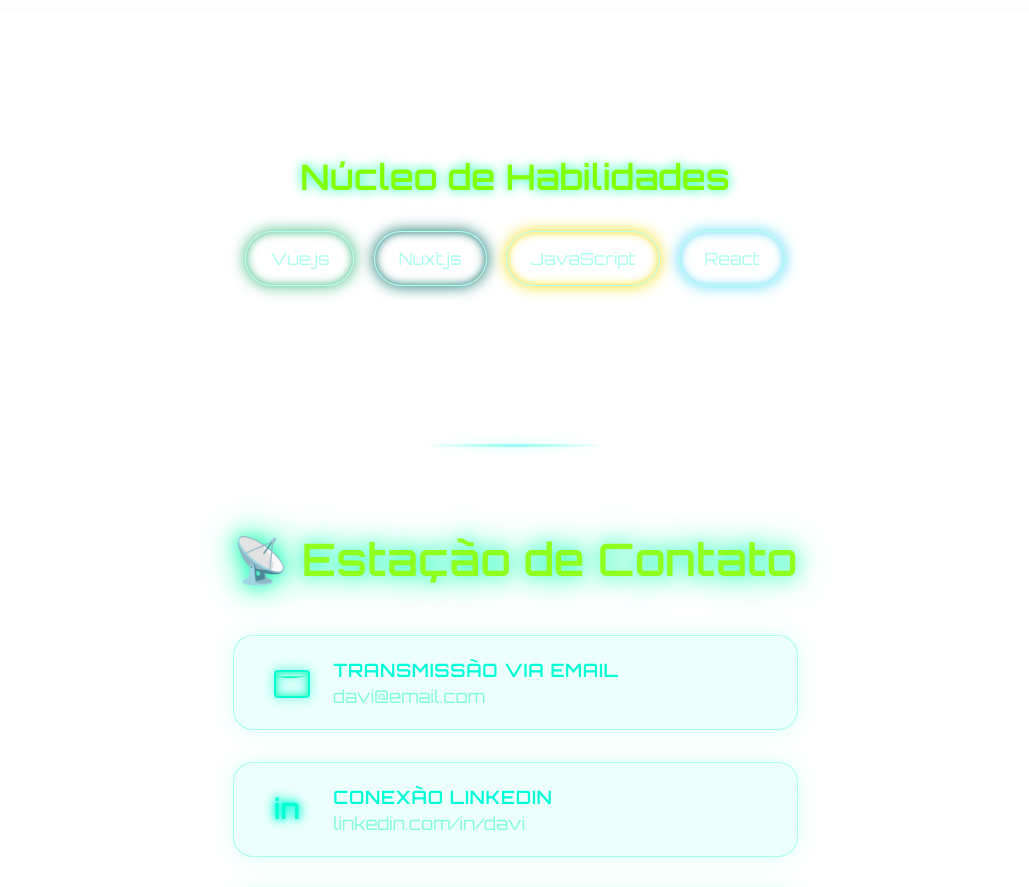
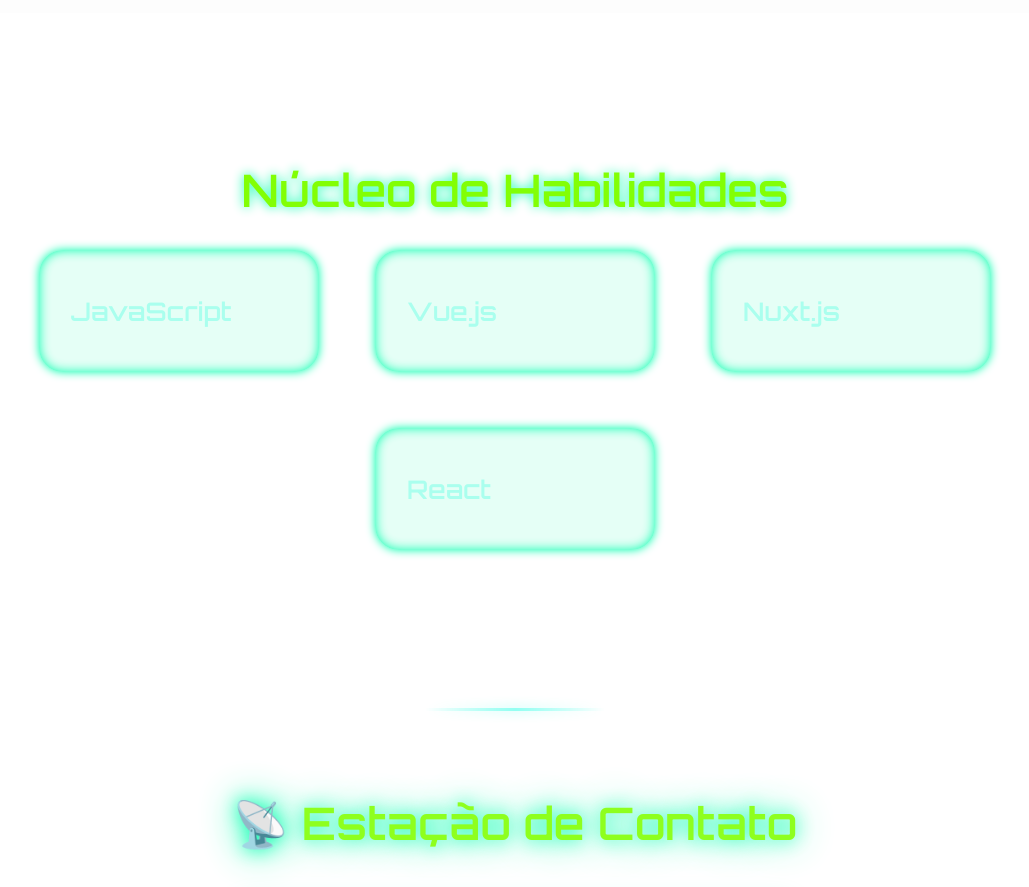
Before and after one commit to Davi-Choradeira/Davi-RS, a Nuxt app: page / in a window 1280 px wide. Shown: the part 2940-3827 px from the top of the page, without its empty margins (125-1154 px from the left). Built offline with nearby package versions, Linux system fonts and the light colour scheme; grey boxes are pictures that could not be loaded.

Commit message:
Refina Skills

```diff
--- a/components/Skill.vue
+++ b/components/Skill.vue
@@ -3,45 +3,70 @@
     <h2 data-aos="fade-up" data-aos-duration="1200">Núcleo de Habilidades</h2>
     <ul>
       <li
-        v-for="(skill, index) in skills"
+        v-for="(skill, index) in sortedSkills"
         :key="skill.name"
-        :title="skill.name"
         class="skill-item"
-        data-aos="zoom-in"
-        :data-aos-delay="index * 250"
-        data-aos-duration="800"
-        :style="{
-          boxShadow: `0 0 15px ${skill.color}, inset 0 0 10px ${skill.color}`
-        }"
+        @mouseenter="hoveredIndex = index"
+        @mouseleave="hoveredIndex = null"
       >
-        <span class="text">{{ skill.name }}</span>
+        <div
+          class="progress-bar"
+          :style="{
+            width: hoveredIndex === index ? skill.progress + '%' : '0%',
+            transition: 'width 0.7s ease'
+          }"
+        ></div>
+        <span class="text">
+          <!-- Só JavaScript troca o nome para JS no hover -->
+          <template v-if="skill.name === 'JavaScript'">
+            {{ hoveredIndex === index ? 'JS' : 'JavaScript' }}
+          </template>
+          <template v-else>
+            {{ skill.name }}
+          </template>
+        </span>
+        <transition name="fade">
+          <span v-if="hoveredIndex === index" class="progress-text">
+            {{ skill.progress }}%
+          </span>
+        </transition>
       </li>
     </ul>
   </section>
 </template>
 
 <script setup>
-import { onMounted } from 'vue';
-import AOS from 'aos';
-import 'aos/dist/aos.css';
+import { ref, computed, onMounted } from 'vue'
+import AOS from 'aos'
+import 'aos/dist/aos.css'
 
 onMounted(() => {
-  AOS.init();
-});
+  AOS.init()
+})
 
 const skills = [
-  { name: 'Vue.js', color: '#42b883' },    // Verde
-  { name: 'Nuxt.js', color: '#0f766e' },   // Verde escuro
-  { name: 'JavaScript', color: '#f7df1e' },// Amarelo
-  { name: 'React', color: '#61dafb' }      // Azul
-];
+  { name: 'JavaScript', progress: 80 },
+  { name: 'Vue.js', progress: 50 },
+  { name: 'Nuxt.js', progress: 20 },
+  { name: 'React', progress: 30 },
+]
+
+const hoveredIndex = ref(null)
+
+const sortedSkills = computed(() => {
+  return skills.slice().sort((a, b) => {
+    if (a.name === 'JavaScript') return -1
+    if (b.name === 'JavaScript') return 1
+    return 0
+  })
+})
 </script>
 
 <style scoped>
 @import url('https://fonts.googleapis.com/css2?family=Orbitron:wght@500&display=swap');
 
 .skills {
-  max-width: 900px;
+  max-width: 2000px;
   margin: 5rem auto;
   padding: 0 2rem;
   text-align: center;
@@ -52,7 +77,7 @@
 }
 
 .skills h2 {
-  font-size: 2.2rem;
+  font-size: 2.8rem;
   color: #7fff00;
   margin-bottom: 2rem;
   text-shadow: 0 0 12px #00ffae;
@@ -60,45 +85,115 @@
 }
 
 @keyframes flicker {
-  0%, 100% { opacity: 1; }
-  50% { opacity: 0.85; }
+  0%, 100% {
+    opacity: 1;
+  }
+  50% {
+    opacity: 0.85;
+  }
 }
 
 .skills ul {
   display: flex;
-  flex-wrap: wrap;
   justify-content: center;
-  gap: 1.2rem;
+  gap: 3.5rem;
   padding: 0;
   list-style: none;
+  flex-wrap: wrap;
 }
 
 .skill-item {
-  border: 1px solid rgba(0, 255, 204, 0.3);
-  padding: 1rem 1.5rem;
-  border-radius: 50px;
+  position: relative;
+  background: rgba(0, 255, 170, 0.1);
+  border-radius: 1.5rem;
+  padding: 1rem 3rem 1rem 2rem;
+  color: #aaffee;
+  font-size: 1.6rem;
+  box-shadow: 0 0 10px #00ffae, inset 0 0 12px #00ffae;
+  backdrop-filter: blur(8px);
+  cursor: default;
+  user-select: none;
+  width: 200px;
+  height: 90px;
   display: flex;
   align-items: center;
-  color: #aaffee;
-  font-size: 1.05rem;
+  overflow: hidden;
   transition: transform 0.3s ease, box-shadow 0.3s ease;
-  backdrop-filter: blur(6px);
-  cursor: default;
 }
 
 .skill-item:hover {
-  transform: scale(1.15);
-  box-shadow: 0 0 25px rgba(0, 255, 204, 0.5), inset 0 0 15px rgba(127, 255, 212, 0.3);
+  transform: scale(1.1);
+  box-shadow:
+    0 0 30px #00ffae,
+    inset 0 0 25px #00ffae;
 }
 
-@media (max-width: 600px) {
+.progress-bar {
+  position: absolute;
+  left: 0;
+  top: 0;
+  height: 100%;
+  background: linear-gradient(90deg, #00ffa8, #00bfa6, #007f89);
+  border-radius: 1.5rem;
+  z-index: 0;
+  width: 0;
+  transition: width 0.7s ease;
+}
+
+.text {
+  position: relative;
+  z-index: 1;
+  font-weight: 600;
+  user-select: none;
+  flex-grow: 1;
+  text-align: left;
+  white-space: nowrap;
+  overflow: hidden;
+  text-overflow: ellipsis;
+  padding-right: 0.5rem;
+}
+
+.progress-text {
+  position: relative;
+  z-index: 1;
+  font-weight: 700;
+  color: #7fff00;
+  text-shadow: 0 0 6px #00ffae;
+  font-size: 1.6rem;
+  user-select: none;
+  white-space: nowrap;
+  opacity: 0;
+  transition: opacity 0.5s ease;
+}
+
+.skill-item:hover .progress-text {
+  opacity: 1;
+}
+
+.skill-item {
+  display: flex;
+  justify-content: space-between;
+  align-items: center;
+}
+
+@media (max-width: 800px) {
+  .skills {
+    max-width: 90vw;
+  }
+
   .skills h2 {
-    font-size: 1.6rem;
+    font-size: 2.2rem;
   }
 
   .skill-item {
-    font-size: 0.95rem;
-    padding: 0.8rem 1.2rem;
+    font-size: 1.3rem;
+    width: 180px;
+    height: 80px;
+    padding: 0.8rem 2.5rem 0.8rem 1.5rem;
+  }
+
+  .progress-text {
+    font-size: 1.3rem;
   }
 }
 </style>
```
